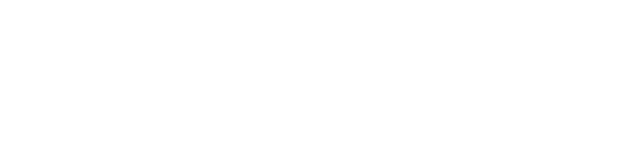
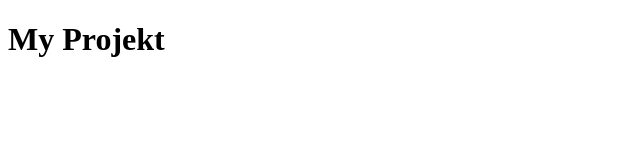
Before and after one commit to andriy-py/my-project, a plain HTML site: page index.html in a window 1280 px wide. Shown: the whole page, without its empty margins (0-640 px from the left). Drawn offline with Linux system fonts and the light colour scheme.

Commit message:
set correct text title

```diff
--- a/index.html
+++ b/index.html
@@ -7,6 +7,6 @@
   <title>Document</title>
 </head>
 <body>
-
+  <h1>My Projekt</h1>
 </body>
 </html>
```
